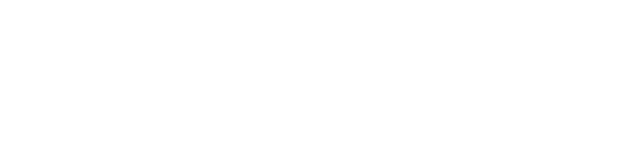
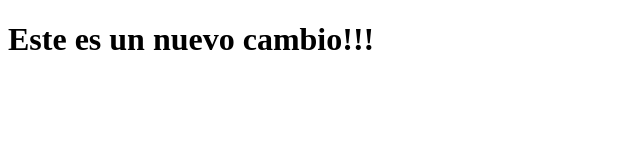
Before and after one commit to robgoncas/m2clase3, a plain HTML site: page index.html in a window 1280 px wide. Shown: the whole page, without its empty margins (0-640 px from the left). Drawn offline with Linux system fonts and the light colour scheme.

Commit message:
adding h1

```diff
--- a/index.html
+++ b/index.html
@@ -6,6 +6,7 @@
     <title>Landing Page</title>
 </head>
 <body>
+    <h1>Este es un nuevo cambio!!!</h1>
 
 </body>
 </html>
```
